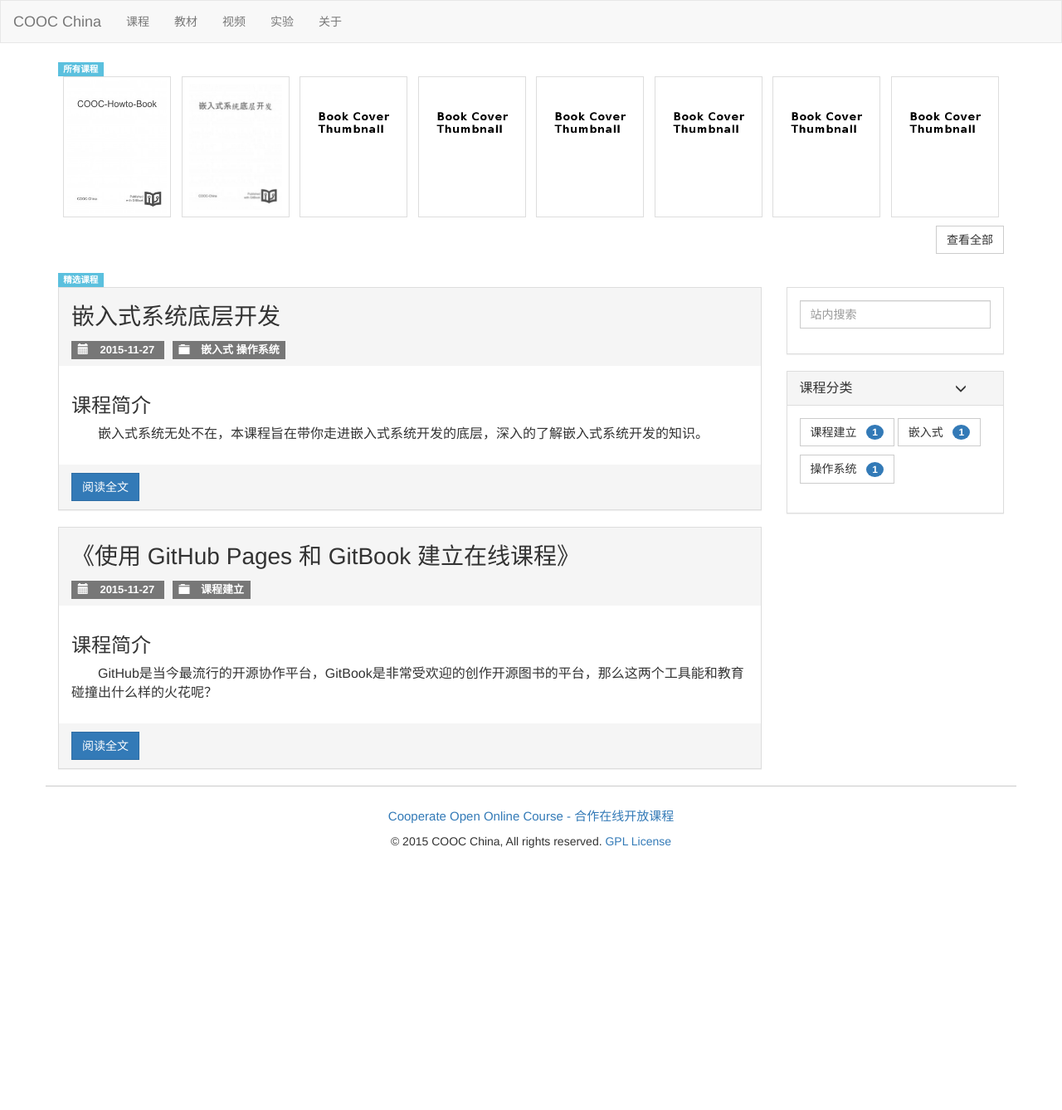
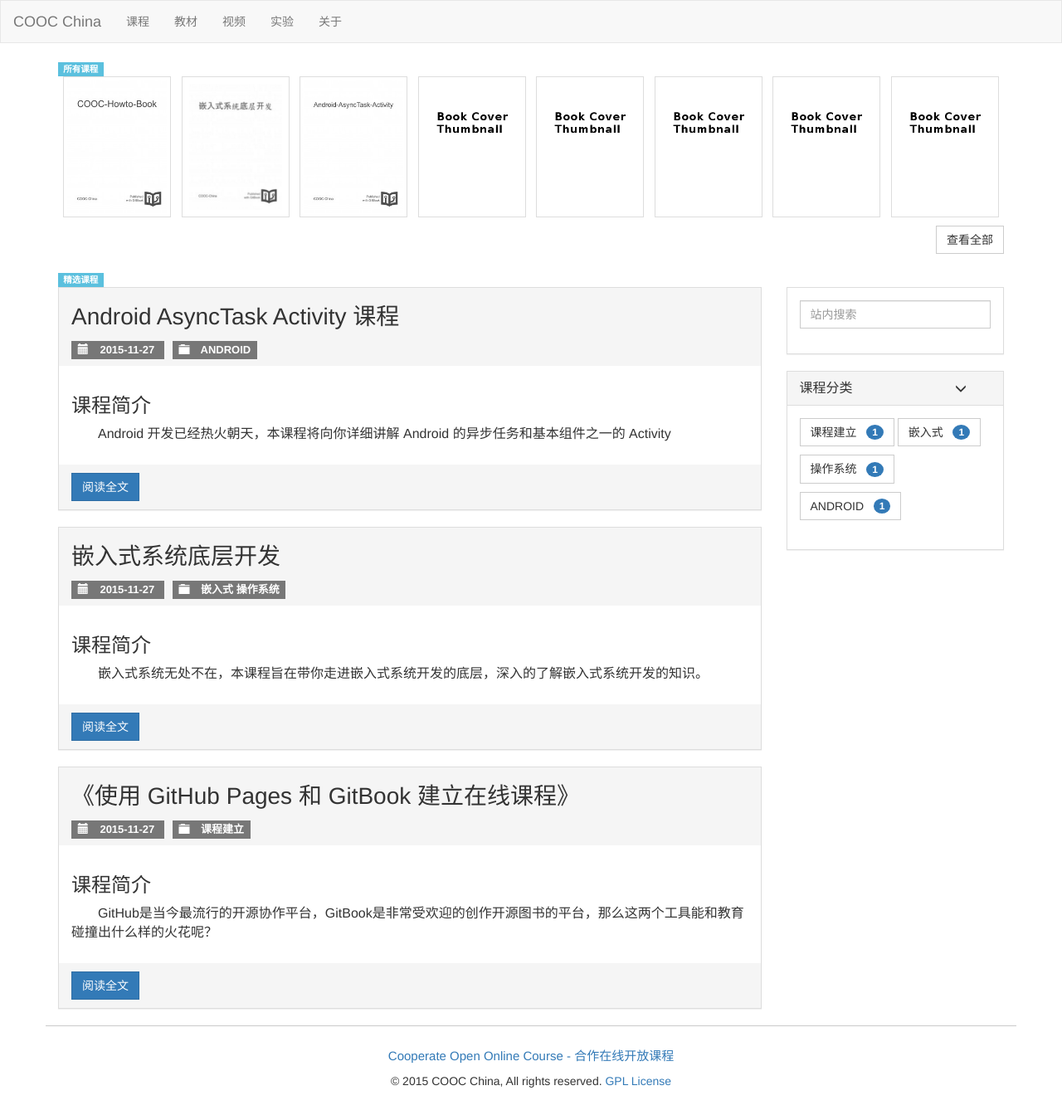
Before and after one commit to COOC-China/cooc-china.github.io, a Jekyll site: the page built from index.md, in a window 1280 px wide. Shown: the whole page at 83% size. Built offline with Jekyll 4.4.1, drawn with Linux system fonts in a browser that asks for light colours; before the commit the page ends 1049 px from its top, so only the background shows below that.

Commit message:
add android-asynctask-activity course
Signed-off-by: XieQirong <ngxieqirong@gmail.com>

```diff
--- /dev/null
+++ b/_posts/2015-11-27-android-asynctask-activity.md
@@ -0,0 +1,18 @@
+---
+layout: post
+title:  "Android AsyncTask Activity 课程"
+date:   2015-11-27 19:05:36 +0800
+categories: ['Android']
+---
+
+### 课程简介
+Android 开发已经热火朝天，本课程将向你详细讲解 Android 的异步任务和基本组件之一的 Activity
+
+学习完本课程你能掌握：
+
+* Android 的异步任务类 AsyncTask 的原理及使用方法
+* Android 基本组件之一的 Activity 的完整的生命周期及使用方法
+
+![Android AsyncTask Activity 课程](/images/2015-11-27/android-asynctask-activity.png)
+
+[学习课程](https://www.gitbook.com/book/cooc-china/android-asynctask-activity/details)
--- a/index.md
+++ b/index.md
@@ -4,6 +4,7 @@ layout: index
 
 * [![使用 GitHub Pages 和 GitBook 建立在线课程](/images/book-thumb/cooc-howto-book.jpg)](https://www.gitbook.com/book/cooc-china/cooc-howto-book/details)
 * [![嵌入式系统底层开发](/images/book-thumb/embeded-system-develop.png)](https://cooc-china.gitbooks.io/embedded-system-development/content/)
+* [![Android AsyncTask Activity 课程](/images/book-thumb/android-asynctask-activity.jpg)](https://cooc-china.gitbooks.io/android-asynctask-activity/content/)
 * [![Book Thumb](/images/book-thumb/book-thumb.png)](#)
 * [![Book Thumb](/images/book-thumb/book-thumb.png)](#)
 * [![Book Thumb](/images/book-thumb/book-thumb.png)](#)
@@ -15,4 +16,3 @@ layout: index
 * [![Book Thumb](/images/book-thumb/book-thumb.png)](#)
 * [![Book Thumb](/images/book-thumb/book-thumb.png)](#)
 * [![Book Thumb](/images/book-thumb/book-thumb.png)](#)
-* [![Book Thumb](/images/book-thumb/book-thumb.png)](#)
```
Also changed, not shown: images/2015-11-27/android-asynctask-activity.png (added), images/book-thumb/android-asynctask-activity.jpg (added).
